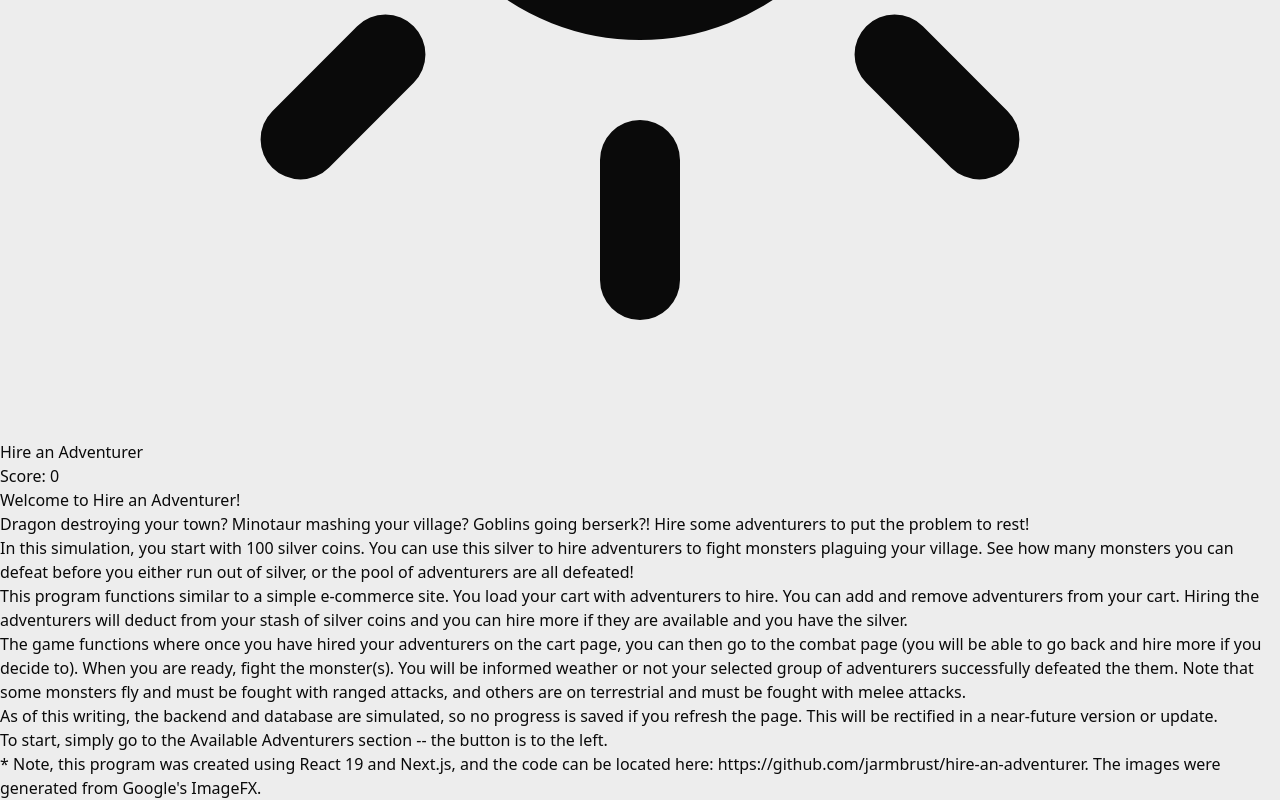
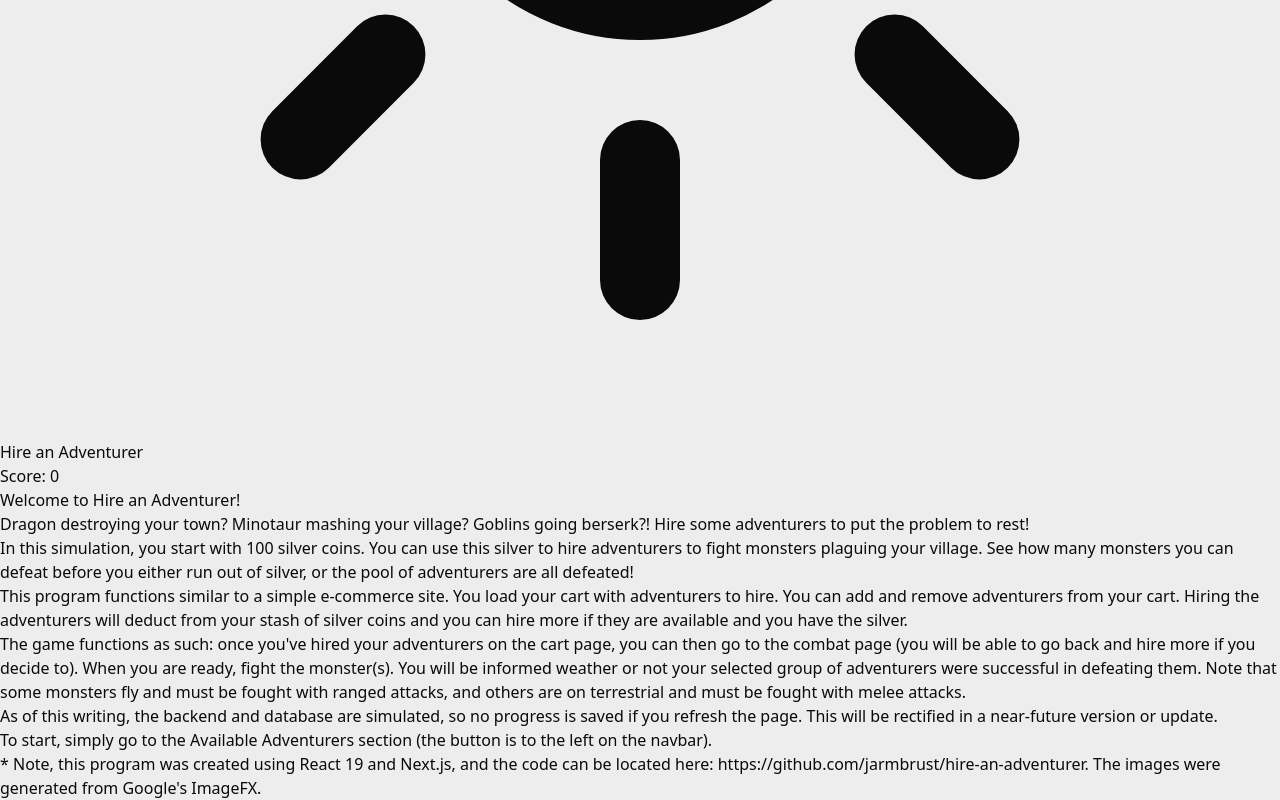
Before and after one commit to jarmbrust/hire-an-adventurer, a Next.js app: page / in a window 1280 px wide. Shown: the part 6128-6928 px from the top of the page. Built offline with nearby package versions, Linux system fonts and the light colour scheme.

Commit message:
typos in text

```diff
--- a/src/app/page.tsx
+++ b/src/app/page.tsx
@@ -19,10 +19,10 @@ const Home = () => {
         they are available and you have the silver.
       </p>
       <p className="mt-4 mb-3">
-        The game functions where once you have hired your adventurers on the cart page,
+        The game functions as such: once you&apos;ve hired your adventurers on the cart page,
         you can then go to the combat page (you will be able to go back and hire more if you decide to).
         When you are ready, fight the monster(s).  You will be informed weather or not your
-        selected group of adventurers successfully defeated the them.  Note that some monsters fly and must be
+        selected group of adventurers were successful in defeating them.  Note that some monsters fly and must be
         fought with ranged attacks, and others are on terrestrial and must be fought with melee attacks.
       </p>
       <p>
@@ -30,7 +30,7 @@ const Home = () => {
         you refresh the page. This will be rectified in a near-future version or update.
       </p>
       <p className="mt-4 mb-3">
-        To start, simply go to the Available Adventurers section -- the button is to the left.
+        To start, simply go to the Available Adventurers section (the button is to the left on the navbar).
       </p>
       <p className="mt-6 mb-5">
         * Note, this program was created using React 19 and Next.js, and the code can be located here:&nbsp;
```
